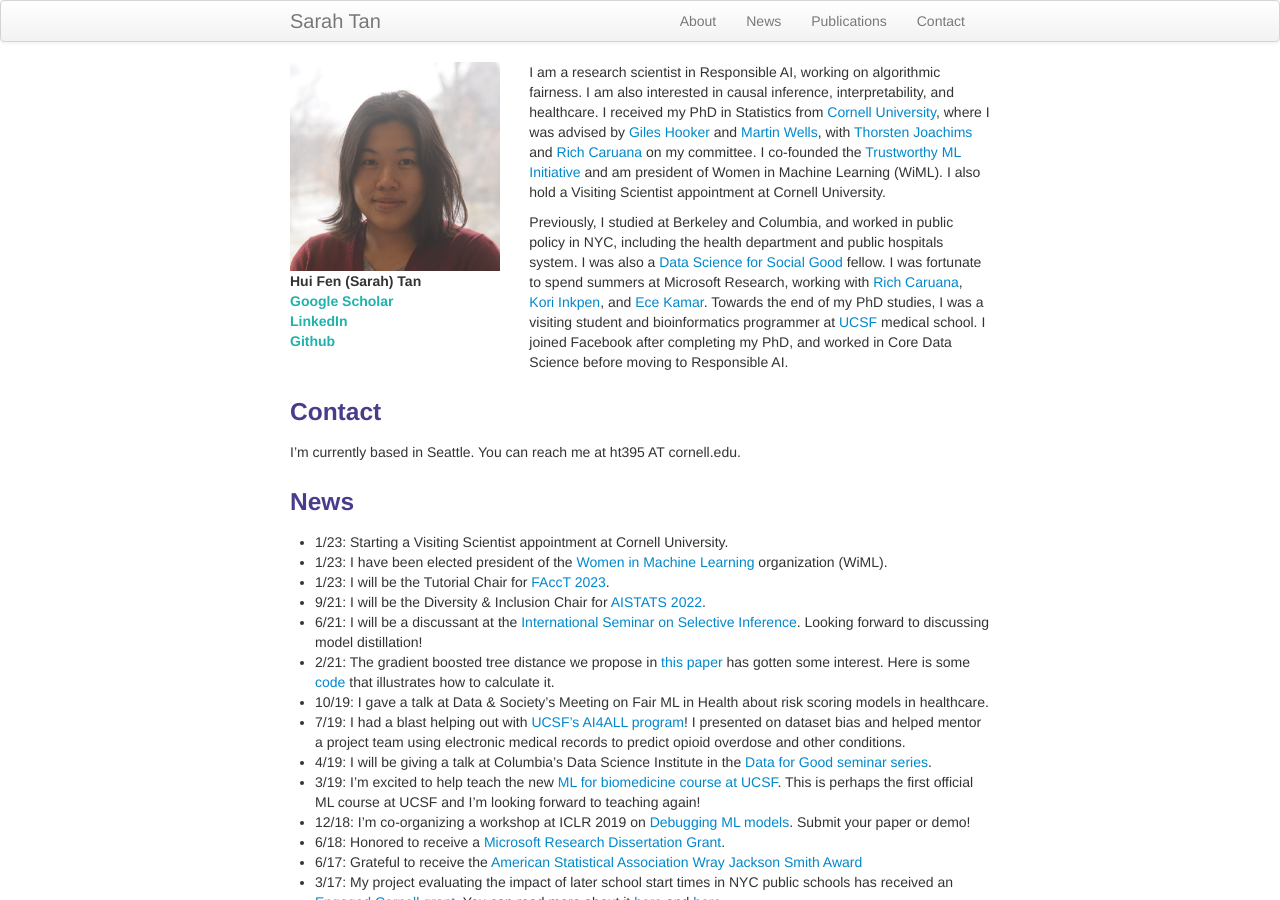
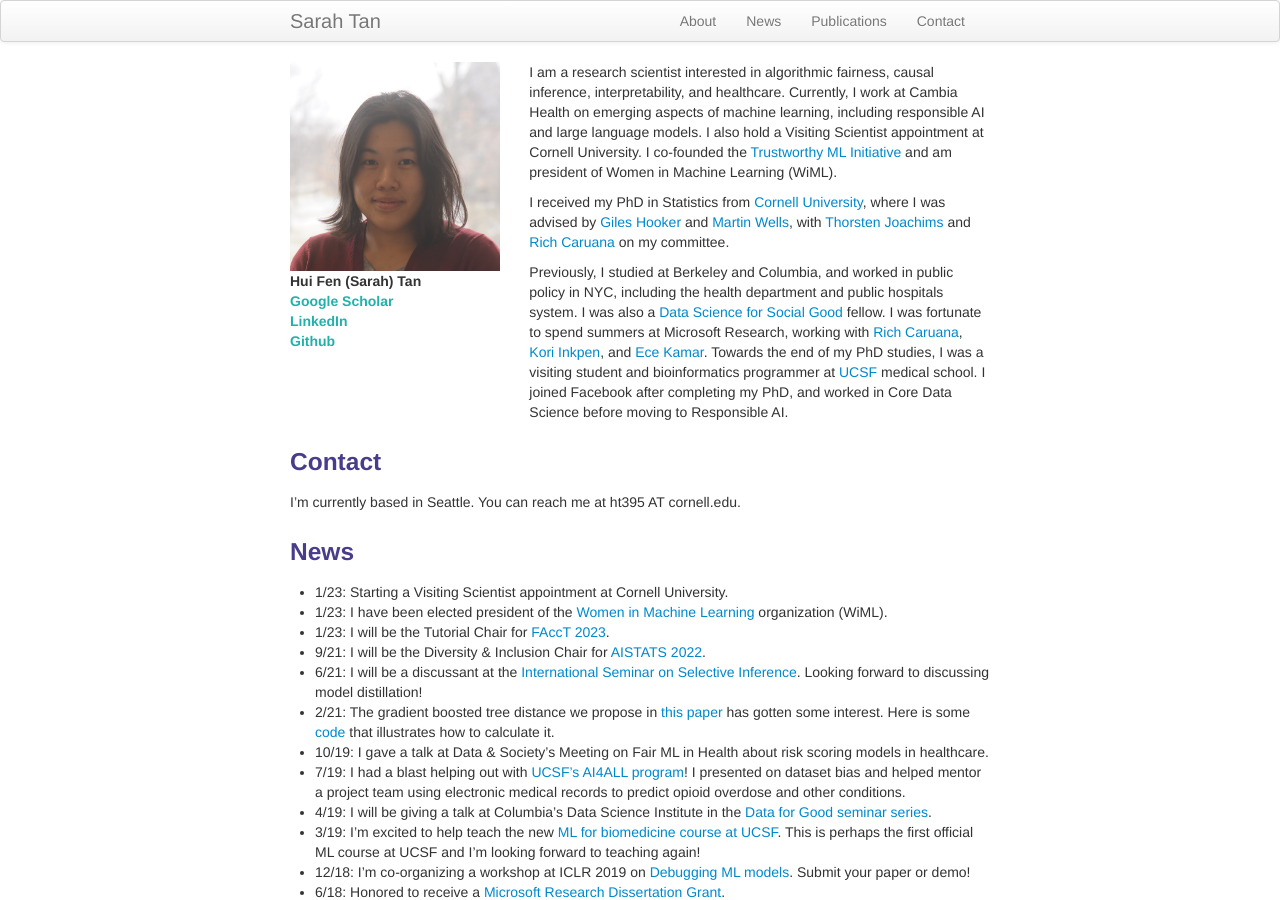
Before and after one commit to shftan/shftan.github.io, a Jekyll site: the page built from index.md, in a window 1280 px wide and 900 px high. Built offline with Jekyll 4.4.1, drawn with Linux system fonts in a browser that asks for light colours.

Commit message:
Update index.md

```diff
--- a/index.md
+++ b/index.md
@@ -18,7 +18,9 @@ keywords: Sarah Tan, responsible AI, Cornell, machine learning, artificial intel
         </div>
 
         <div class="span8">
-                <p>I am a research scientist in Responsible AI, working on algorithmic fairness. I am also interested in causal inference, interpretability, and healthcare. I received my PhD in Statistics from <a href="https://stat.cornell.edu/">Cornell University</a>, where I was advised by <a href="http://faculty.bscb.cornell.edu/~hooker/">Giles Hooker</a> and <a href="https://courses.cit.cornell.edu/mtw1/">Martin Wells</a>, with <a href="https://www.cs.cornell.edu/people/tj/">Thorsten Joachims</a> and <a href="https://www.microsoft.com/en-us/research/people/rcaruana/">Rich Caruana</a> on my committee. I co-founded the <a href="https://www.trustworthyml.org/">Trustworthy ML Initiative</a> and am president of Women in Machine Learning (WiML). I also hold a Visiting Scientist appointment at Cornell University.</p>
+                <p>I am a research scientist interested in algorithmic fairness, causal inference, interpretability, and healthcare. Currently, I work at Cambia Health on emerging aspects of machine learning, including responsible AI and large language models. I also hold a Visiting Scientist appointment at Cornell University. I co-founded the <a href="https://www.trustworthyml.org/">Trustworthy ML Initiative</a> and am president of Women in Machine Learning (WiML).</p>
+
+                  <p>I received my PhD in Statistics from <a href="https://stat.cornell.edu/">Cornell University</a>, where I was advised by <a href="http://faculty.bscb.cornell.edu/~hooker/">Giles Hooker</a> and <a href="https://courses.cit.cornell.edu/mtw1/">Martin Wells</a>, with <a href="https://www.cs.cornell.edu/people/tj/">Thorsten Joachims</a> and <a href="https://www.microsoft.com/en-us/research/people/rcaruana/">Rich Caruana</a> on my committee.</p>
 
 <p>Previously, I studied at Berkeley and Columbia, and worked in public policy in NYC, including the health department and public hospitals system. I was also a <a href="http://www.dssgfellowship.org/">Data Science for Social Good</a> fellow. I was fortunate to spend summers at Microsoft Research, working with <a href="https://www.microsoft.com/en-us/research/people/rcaruana/">Rich Caruana</a>, <a href="https://www.microsoft.com/en-us/research/people/kori/">Kori Inkpen</a>, and <a href="https://www.microsoft.com/en-us/research/people/eckamar/">Ece Kamar</a>. Towards the end of my PhD studies, I was a visiting student and bioinformatics programmer at <a href="https://epibiostat.ucsf.edu/">UCSF</a> medical school. I joined Facebook after completing my PhD, and worked in Core Data Science before moving to Responsible AI.</p>
 
```
